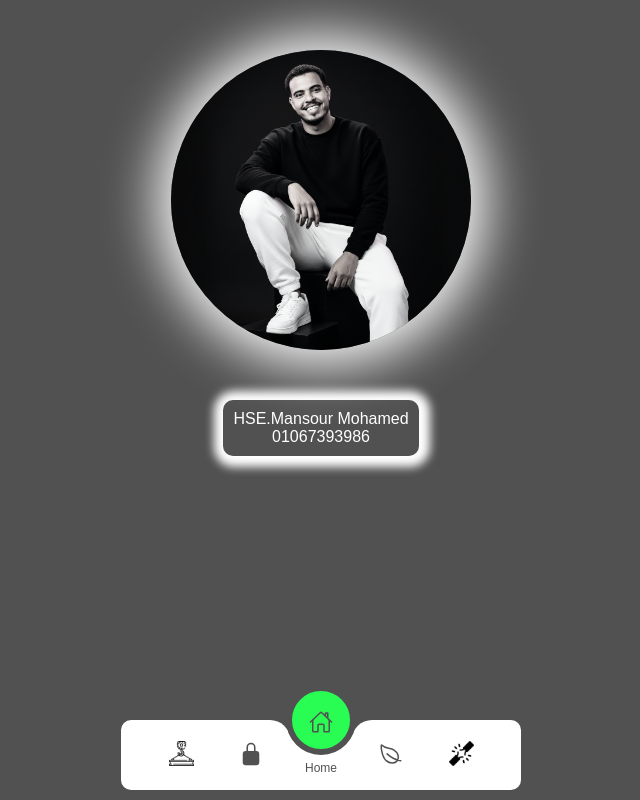
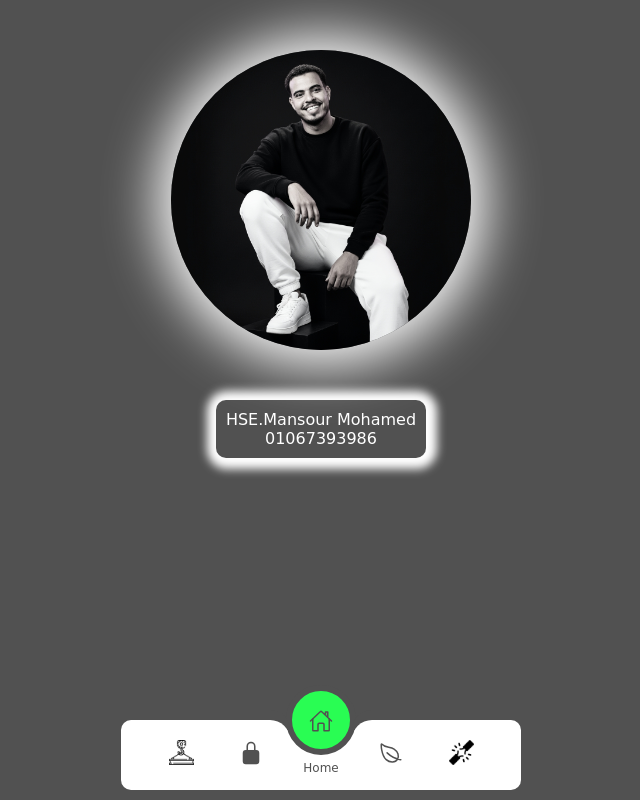
Before and after one commit to Mansour-Alaswani/mansour123, a plain HTML site: page index.html in a window 1280 px wide. Shown: the whole page, without its empty margins (319-959 px from the left). Drawn offline with nearby package versions, Linux system fonts and the light colour scheme.

Commit message:
Update css.css

```diff
--- a/css.css
+++ b/css.css
@@ -2,7 +2,7 @@
     margin: 0;
     padding: 0;
     box-sizing: border-box;
-    font-family: 'poppins', sans-serif;
+    font-family: cursive ;
 }
 
 :root
```
